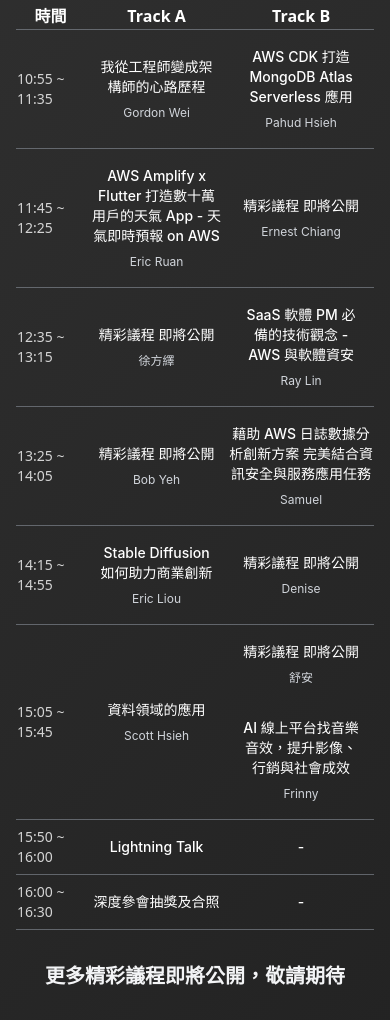
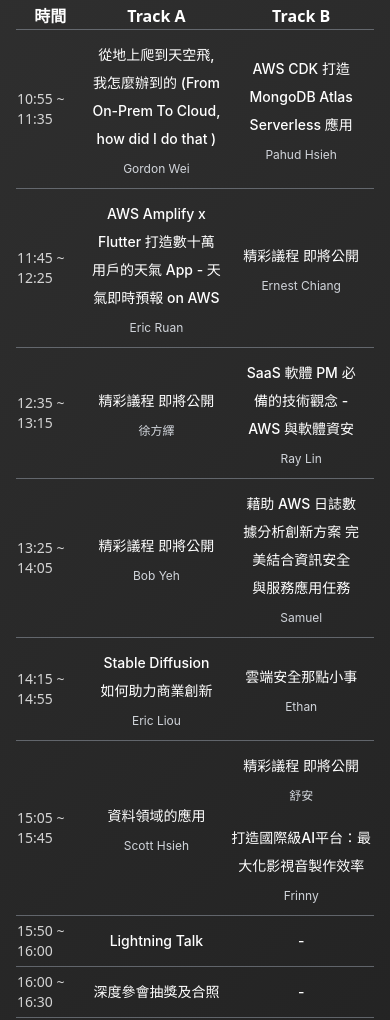
Before and after one commit to kane50613/aws-community-day-taiwan-2023, an Astro site: page / in a window 390 px wide. Shown: the part 2861-3881 px from the top of the page. Built offline with nearby package versions, Linux system fonts and the light colour scheme; Astro itself is replaced by a stand-in of ours.

Commit message:
update event names

```diff
--- a/src/components/Events.astro
+++ b/src/components/Events.astro
@@ -65,7 +65,7 @@
 					>
 					<td>
 						<TrackTalk
-							title="我從工程師變成架構師的心路歷程"
+							title="從地上爬到天空飛, 我怎麼辦到的 (From On-Prem To Cloud, how did I do that )"
 							speaker="Gordon Wei"
 						/>
 					</td>
@@ -129,7 +129,7 @@
 						/>
 					</td>
 					<td>
-						<TrackTalk title="精彩議程 即將公開" speaker="Denise" />
+						<TrackTalk title="雲端安全那點小事" speaker="Ethan" />
 					</td>
 				</tr>
 				<tr class="border-b border-gray-400/50">
@@ -142,7 +142,7 @@
 					<td>
 						<TrackTalk title="精彩議程 即將公開" speaker="舒安" />
 						<TrackTalk
-							title="AI 線上平台找音樂音效，提升影像、行銷與社會成效"
+							title="打造國際級AI平台：最大化影視音製作效率"
 							speaker="Frinny"
 						/>
 					</td>
--- a/src/components/TrackTalk.tsx
+++ b/src/components/TrackTalk.tsx
@@ -5,9 +5,9 @@
 	title?: string;
 	speaker?: string;
 }> = ({ title, speaker }) => (
-	<div className="flex flex-col items-center gap-2 py-4 text-center">
+	<div className="flex flex-col items-center gap-2 py-2.5 text-center md:py-4">
 		{title && (
-			<span className="text-sm font-medium md:text-base">
+			<span className="text-sm font-medium leading-loose md:text-base">
 				<Balancer>{title}</Balancer>
 			</span>
 		)}
```
